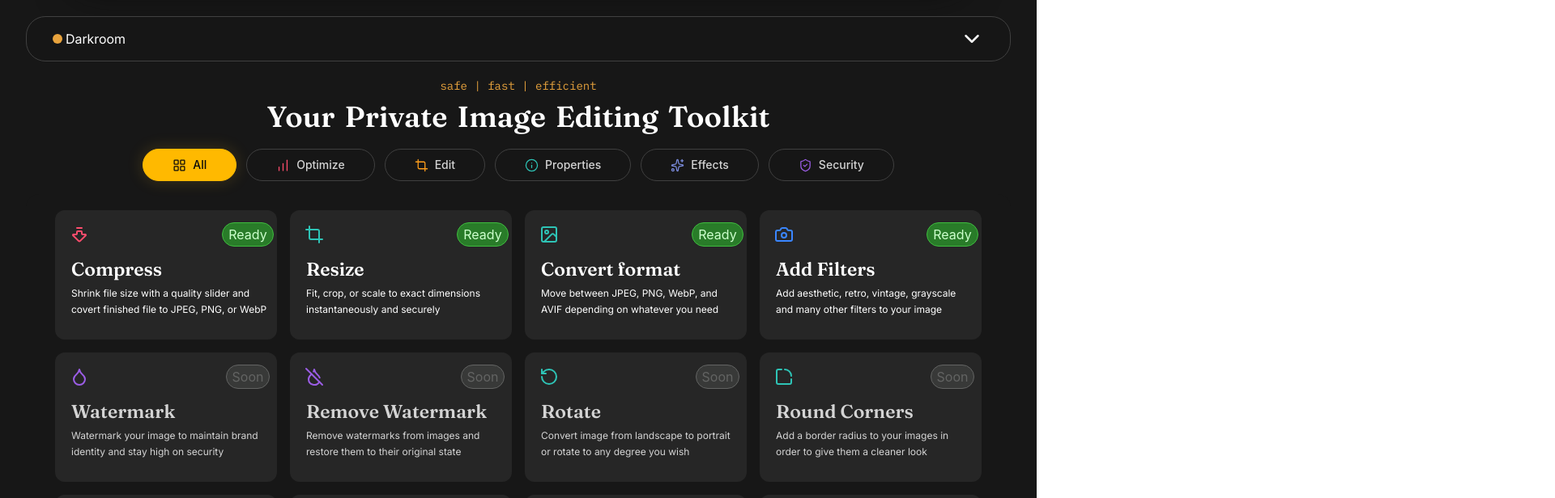
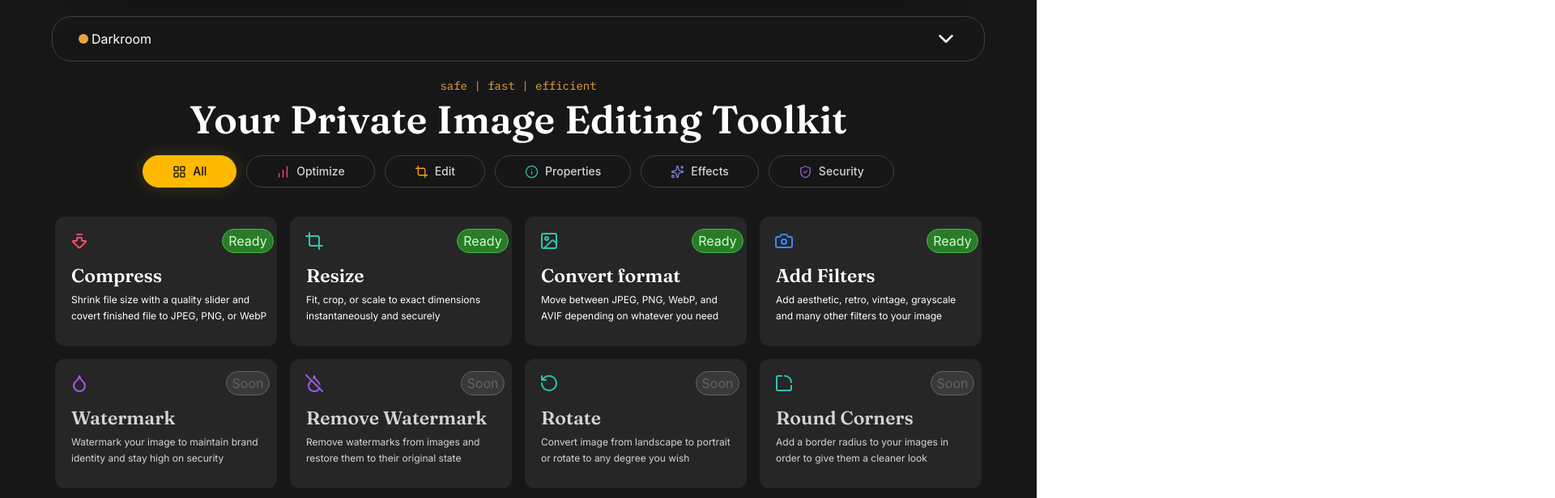
Before and after one commit to ibrahimhere47/Darkroom-v2, a React (Vite) app: page / in a window 1280 px wide. Shown: the top 616 px of the page at 81% size, 1920 px wide, since content can reach past the window. Built offline with nearby package versions, Linux system fonts and the light colour scheme.

Commit message:
Made hero title larger and fixed sideways scrolling issue

```diff
--- a/index.html
+++ b/index.html
@@ -6,7 +6,7 @@
     <meta name="viewport" content="width=device-width, initial-scale=1.0" />
     <title>Darkroom</title>
   </head>
-  <body>
+  <body class="overflow-x-hidden">
     <div id="root"></div>
     <script type="module" src="/src/main.jsx"></script>
   </body>
--- a/src/components/hero-comps/HeroTitle.jsx
+++ b/src/components/hero-comps/HeroTitle.jsx
@@ -49,7 +49,7 @@ const HeroTitle = () => {
     return (
         <h1
             ref={titleRef}
-            className="font-fraunces text-2xl -my-4 font-semibold md:text-4xl leading-8 md:leading-14 cursor-default"
+            className="font-fraunces text-2xl -my-3 font-semibold md:text-5xl leading-8 md:leading-14 cursor-default"
             onMouseMove={handleMouseMove}
             onMouseLeave={handleMouseLeave}
         >
--- a/src/components/layout-comps/Headers.jsx
+++ b/src/components/layout-comps/Headers.jsx
@@ -49,7 +49,7 @@ const Headers = () => {
         <div className='relative'>
             <header
                 ref={headerRef}
-                className='absolute inset-x-0 top-0 z-50 bg-neutral-900/80 flex items-center justify-between py-3 px-8 mx-8 rounded-3xl mt-5 border border-neutral-700'
+                className='absolute top-0 right-8 left-8 z-50 bg-neutral-900/80 flex items-center justify-between py-3 px-8 mx-8 rounded-3xl mt-5 border border-neutral-700'
             >
                 <MagneticWrapper strength={0.2}>
                     <a href='/' className='no-underline flex items-center gap-1 font-body cursor-pointer'>
@@ -61,7 +61,7 @@ const Headers = () => {
             </header>
             <header
                 ref={header2Ref}
-                className='fixed inset-x-0 top-0 z-40 bg-neutral-900/80 flex items-center justify-between py-3 px-20 mx-20 mt-6 rounded-4xl shadow-2xl shadow-neutral-950 border border-neutral-700'
+                className='fixed top-0 right-8 left-8 z-40 bg-neutral-900/80 flex items-center justify-between py-3 px-20 mx-20 mt-6 rounded-4xl shadow-2xl shadow-neutral-950 border border-neutral-700'
             >
                     <MagneticWrapper strength={0.2}>
                         <a href='/' className='no-underline flex items-center gap-1 font-body cursor-pointer'>
```
